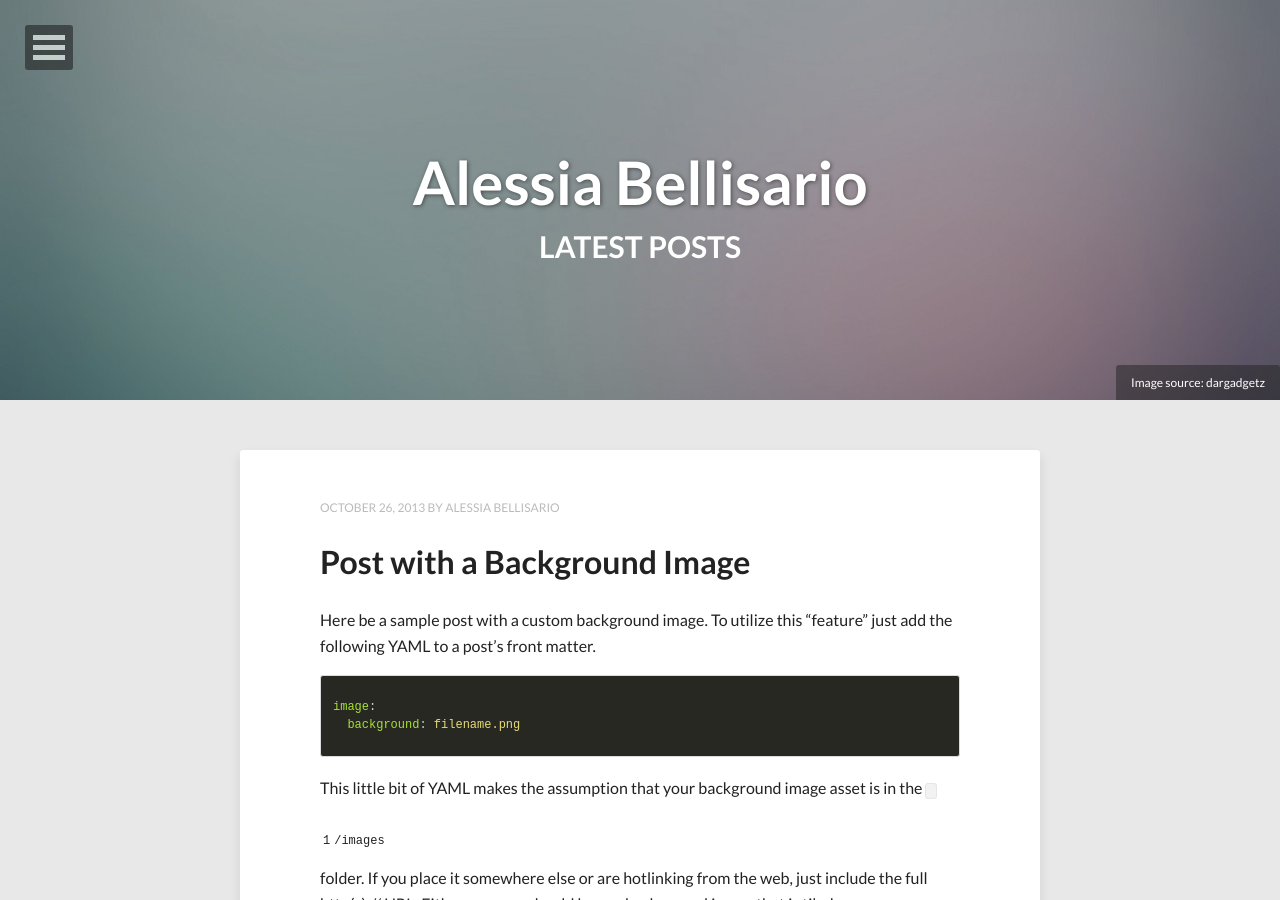
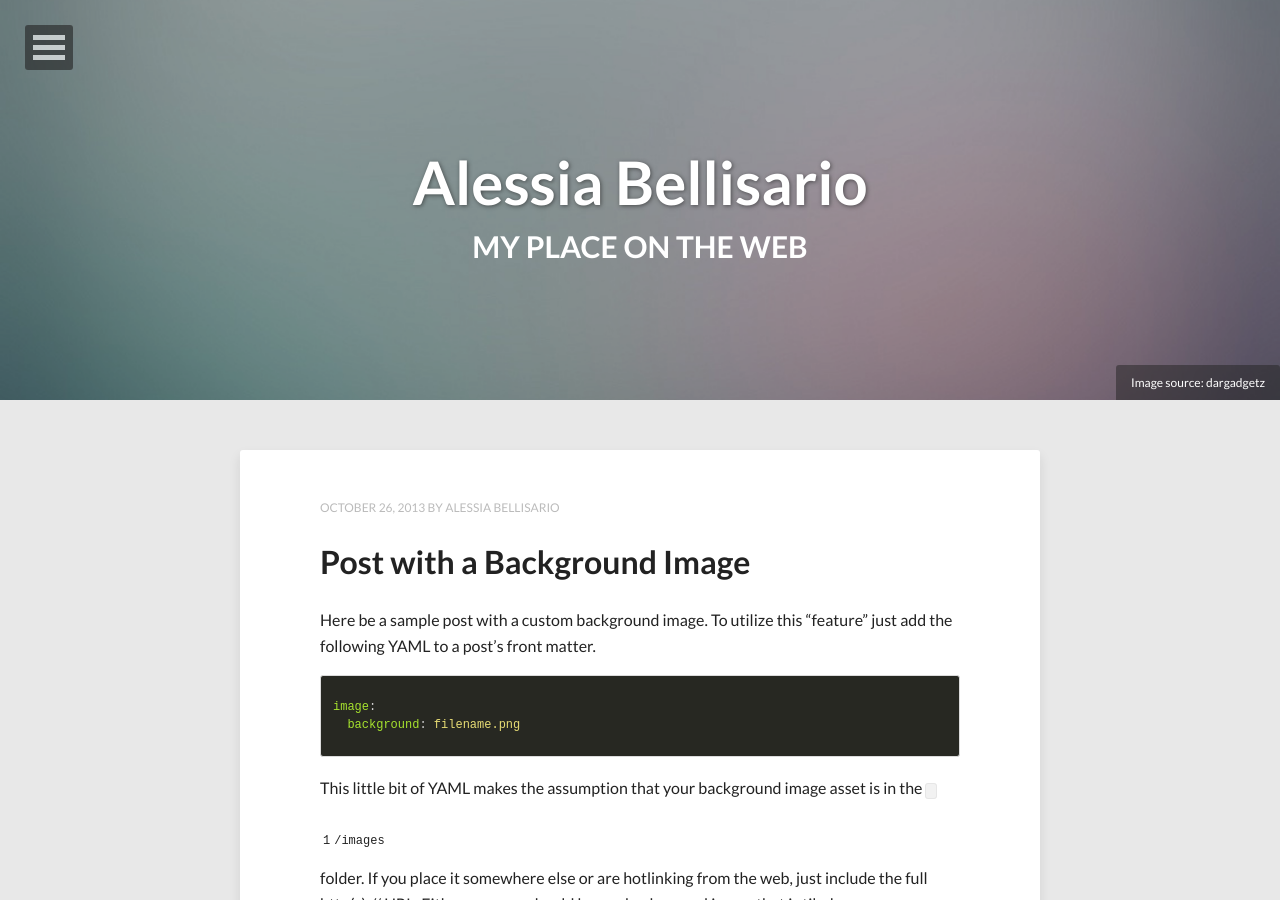
Before and after one commit to alessbell/alessbell.github.io-archive, a Jekyll site: the page built from index.html, in a window 1280 px wide and 900 px high. Built offline with Jekyll 4.4.1, drawn with Linux system fonts in a browser that asks for light colours; nearby versions of some CDN libraries; the list of posts is cut into pages by our own code.

Commit message:
Latest Posts update

```diff
--- a/index.html
+++ b/index.html
@@ -1,7 +1,7 @@
 ---
 layout: post-index
-title: Latest Posts
-description: "Describe this nonsense."
+title: My Place on the Web
+description: "Alessia loves tech, politis and a good espresso (or four)."
 tags: [Jekyll, theme, themes, responsive, blog, modern]
 image:
   feature: abstract-1.jpg
```
